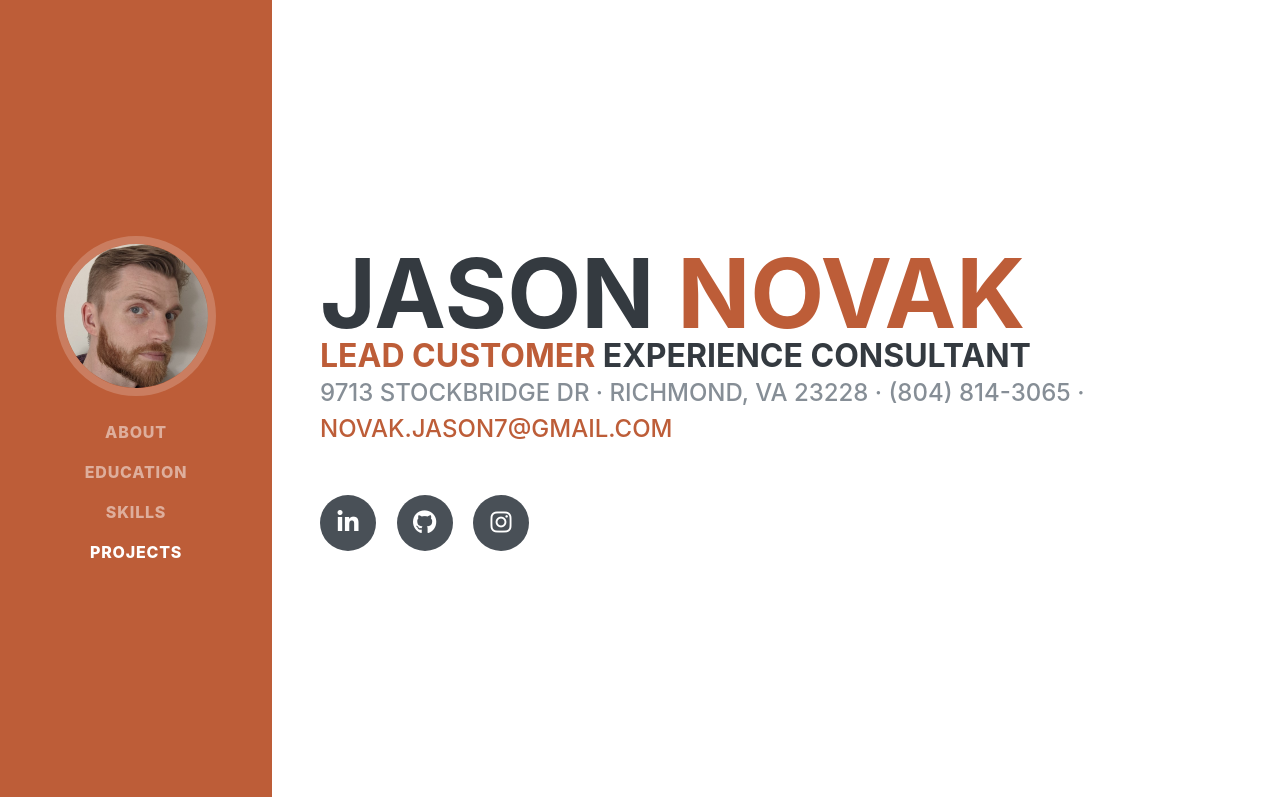
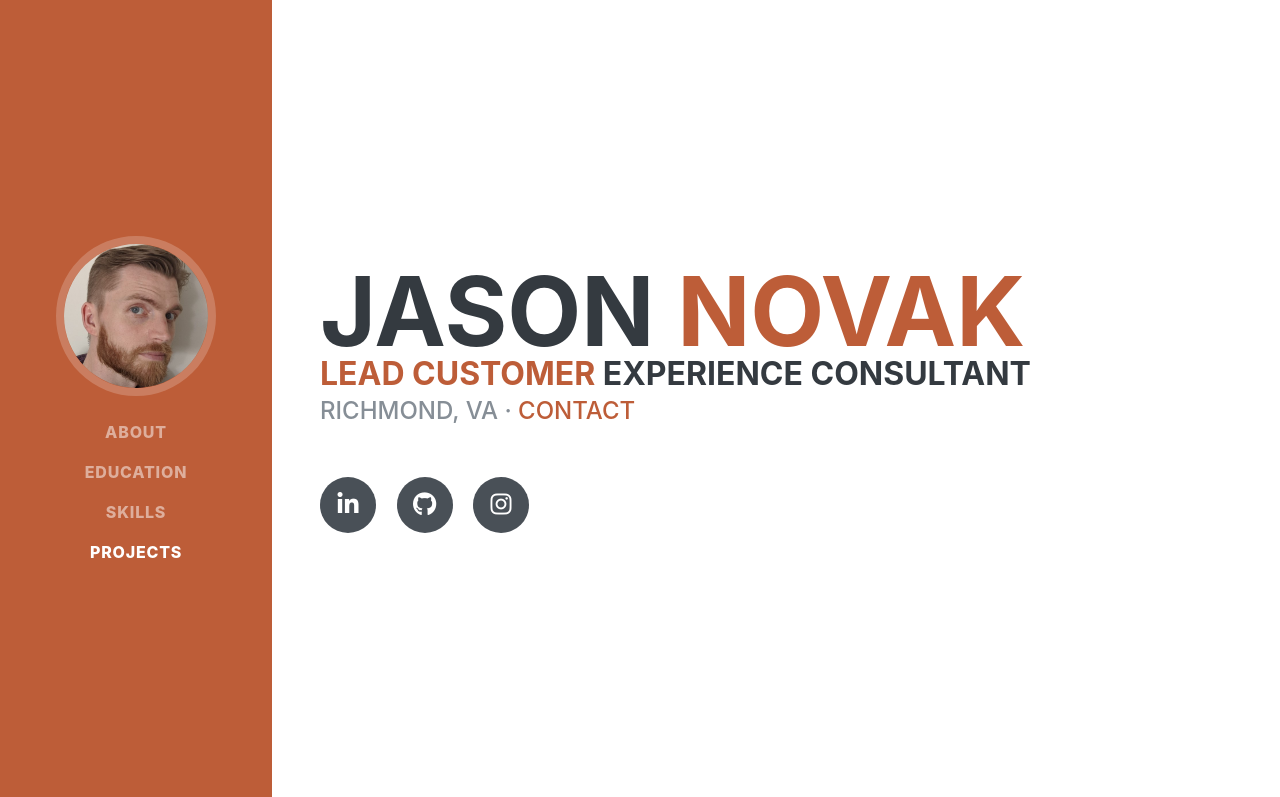
Before and after one commit to novakjason/static-portfolio, a website: page index.html in a window 1280 px wide. Shown: the top 797 px of the page. Drawn offline with nearby package versions, Linux system fonts and the light colour scheme; a web font is replaced by a local one.

Commit message:
Update index.html

```diff
--- a/index.html
+++ b/index.html
@@ -68,8 +68,8 @@
           <span class="text-primary">Novak</span>
         </h1>
         <h3 class="mb-0"><span class="text-primary">Lead Customer</span> Experience Consultant</h3>
-        <div class="subheading mb-5">9713 Stockbridge Dr · Richmond, VA 23228 · (804) 814-3065 ·
-          <a href="mailto:novak.jason7@gmail.com">novak.jason7@gmail.com</a>
+        <div class="subheading mb-5">Richmond, VA ·
+          <a href="mailto:novak.jason7@gmail.com">Contact</a>
         </div>
         <div class="social-icons">
           <a href="https://www.linkedin.com/in/novakjason7" target="_blank">
```
